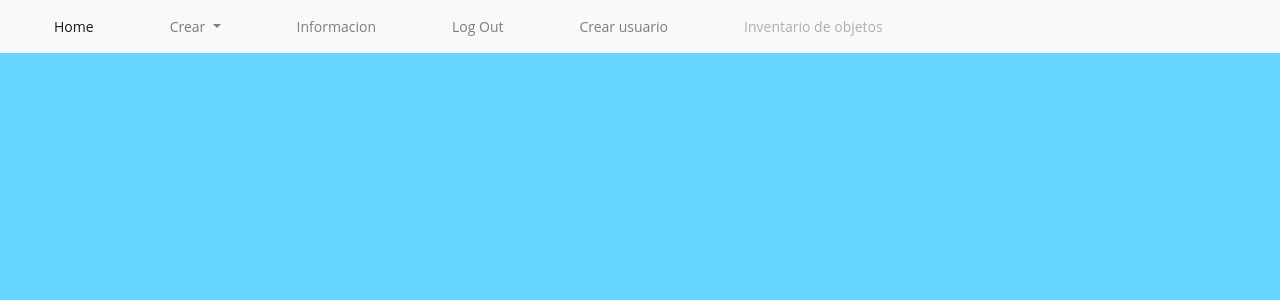
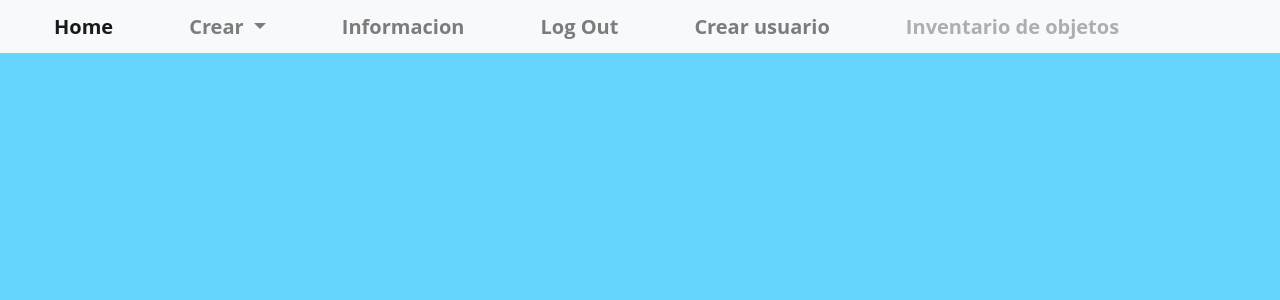
Before and after one commit to francobustos/inventory_1, a Django app: page / in a window 1280 px wide. Shown: the top 300 px of the page. Run offline with Django 3.2, Linux system fonts and the light colour scheme; the visitor is signed in with stand-in values (Sample User, id 1); data that the repository does not hold is empty; parts of the project's set-up code (start-up, migrations or seed data) failed here and were passed over; some libraries are stand-ins or nearby versions.

Commit message:
Manu desde mi compu mejoro el css

```diff
--- a/inventory/static/inventory_app/index.css
+++ b/inventory/static/inventory_app/index.css
@@ -146,3 +90,15 @@ tr:hover td {
 .btn{
   font-size: 14px;
 }
+
+.letritas {
+  font-family: inherit;
+  font-weight: bold;
+  font-size: 20px;
+}
+
+.letritas2 {
+  font-family: inherit;
+  font-weight: bold;
+  font-size: 15px;
+}
--- a/inventory/templates/inventory_app/home.html
+++ b/inventory/templates/inventory_app/home.html
@@ -17,31 +17,31 @@
     <div class="collapse navbar-collapse" id="navbarSupportedContent">
       <ul class="navbar-nav mr-auto">
         <li class="nav-item active">
-          <a class="nav-link" href="{% url 'home'%}">Home <span class="sr-only">(current)</span></a>
+          <a class="nav-link letritas" href="{% url 'home'%}">Home <span class="sr-only">(current)</span></a>
         </li>
         <li class="nav-item dropdown">
-          <a class="nav-link dropdown-toggle" href="#" id="navbarDropdown" role="button" data-toggle="dropdown" aria-haspopup="true" aria-expanded="false">
+          <a class="nav-link dropdown-toggle letritas" href="#" id="navbarDropdown" role="button" data-toggle="dropdown" aria-haspopup="true" aria-expanded="false">
             Crear
           </a>
           <div class="dropdown-menu" aria-labelledby="navbarDropdown">
-            <a class="dropdown-item" href="{% url 'crear_area'%}">Area</a>
+            <a class="dropdown-item letritas2" href="{% url 'crear_area'%}">Area</a>
             <div class="dropdown-divider"></div>
-            <a class="dropdown-item" href="{% url 'crear_objeto'%}">Objeto</a>
+            <a class="dropdown-item letritas2" href="{% url 'crear_objeto'%}">Objeto</a>
             <div class="dropdown-divider"></div>
-            <a class="dropdown-item" href="{% url 'crear_container'%}">Container</a>
+            <a class="dropdown-item letritas2" href="{% url 'crear_container'%}">Container</a>
           </div>
         </li>
         <li class="nav-item">
-          <a class="nav-link" href="{% url 'informacion'%}">Informacion</a>
+          <a class="nav-link letritas" href="{% url 'informacion'%}">Informacion</a>
         </li>
         <li class="nav-item">
-          <a class="nav-link" href="{% url 'logout'%}">Log Out</a>
+          <a class="nav-link letritas" href="{% url 'logout'%}">Log Out</a>
         </li>
         <li class="nav-item">
-          <a class="nav-link" href="../admin/auth/">Crear usuario</a>
+          <a class="nav-link letritas" href="../admin/auth/">Crear usuario</a>
         </li>
         <li class="nav-item">
-          <a class="nav-link disabled" href="#" tabindex="-1" aria-disabled="true">Inventario de objetos</a>
+          <a class="nav-link disabled letritas" href="#" tabindex="-1" aria-disabled="true">Inventario de objetos</a>
         </li>
       </ul>
     </div>
```
Also changed, not shown: other parts of inventory/static/inventory_app/index.css (+0 -56 lines).
